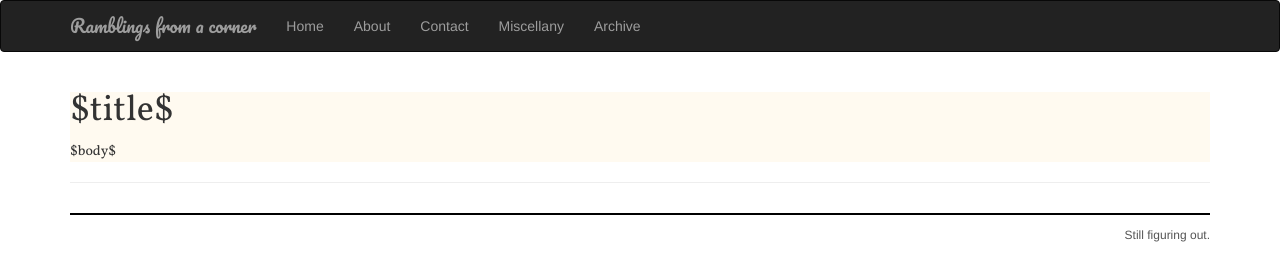
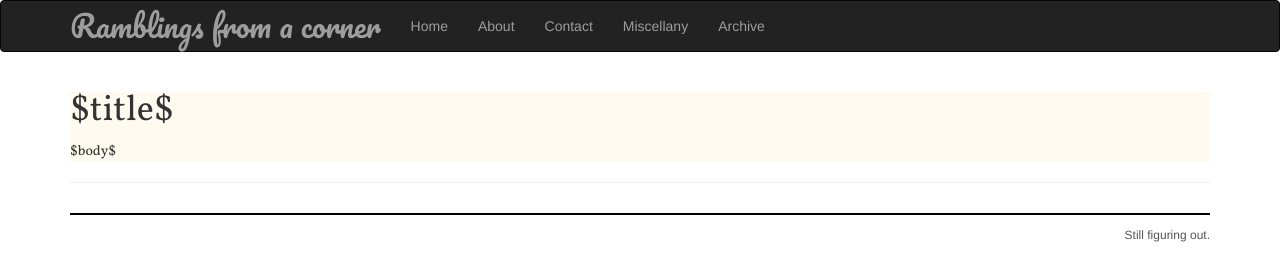
Before and after one commit to narendraj9/narendraj9.github.io, a plain HTML site: page web/templates/default.html in a window 1280 px wide. Drawn offline with nearby package versions, Linux system fonts and the light colour scheme; some packages are replaced by stand-ins of ours.

Commit message:
Stop using less variables in css media queries.

```diff
--- a/web/css/custom.css
+++ b/web/css/custom.css
@@ -18,12 +18,6 @@ code > span.al { color: #ffcfaf; }
 code > span.fu { color: #efef8f; }
 code > span.er { color: #c3bf9f; }
 
-@media (min-width: @screen-md-min) {
-    .navbar-brand  {
-        font-size: 30px;
-    }
-}
-
 .resume {
 	width: 100%;
 	height: 948px;
@@ -31,7 +25,8 @@ code > span.er { color: #c3bf9f; }
 
 .navbar-brand {
     font-family: 'Pacifico', cursive;
-
+    font-family: 20px;
+    color: orange;
 }
 
 #post-content {
@@ -48,3 +43,10 @@ code > span.er { color: #c3bf9f; }
     padding: 12px 0px 12px 0px;
     text-align: right;
 }
+
+/* Overwrite navbar-brand font-size for large devices. */
+@media (min-width: 768px) {
+    .navbar-brand  {
+        font-size: 30px;
+    }
+}
```
